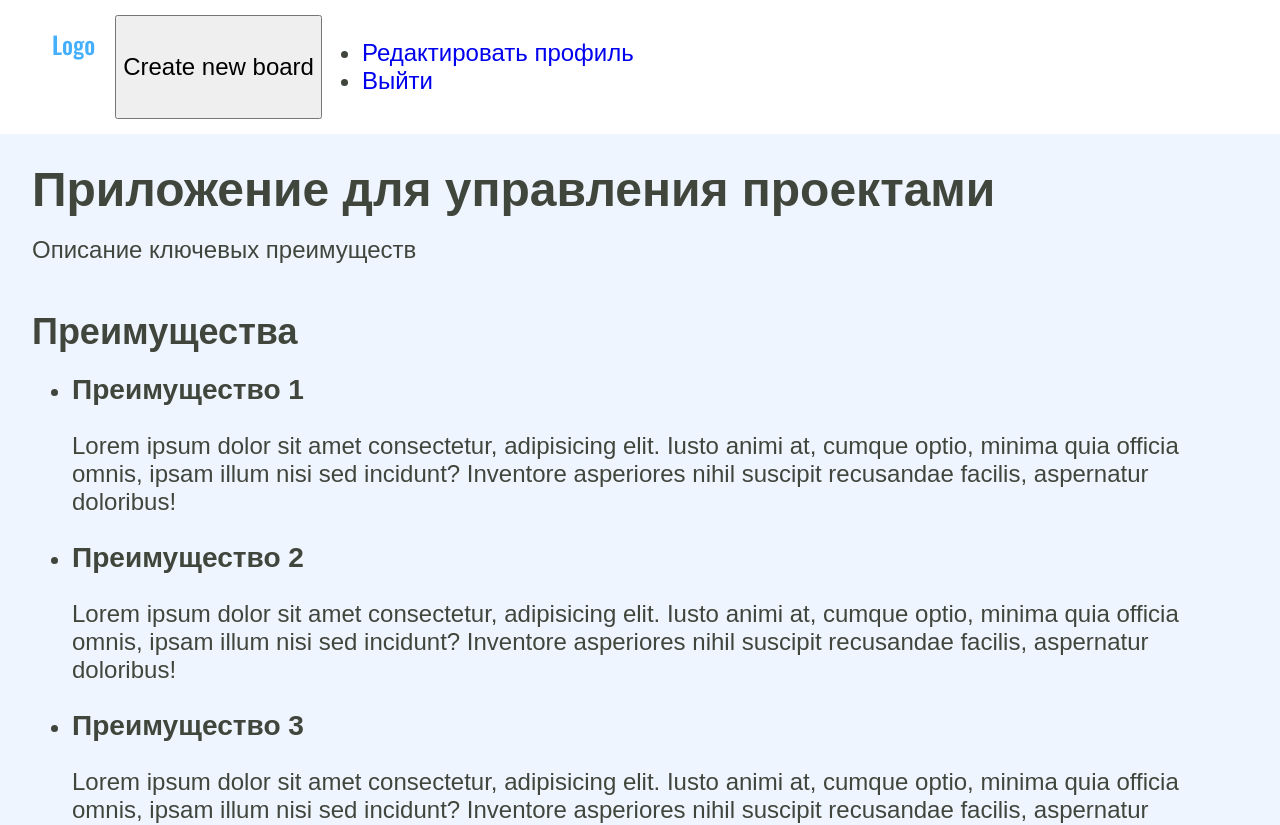
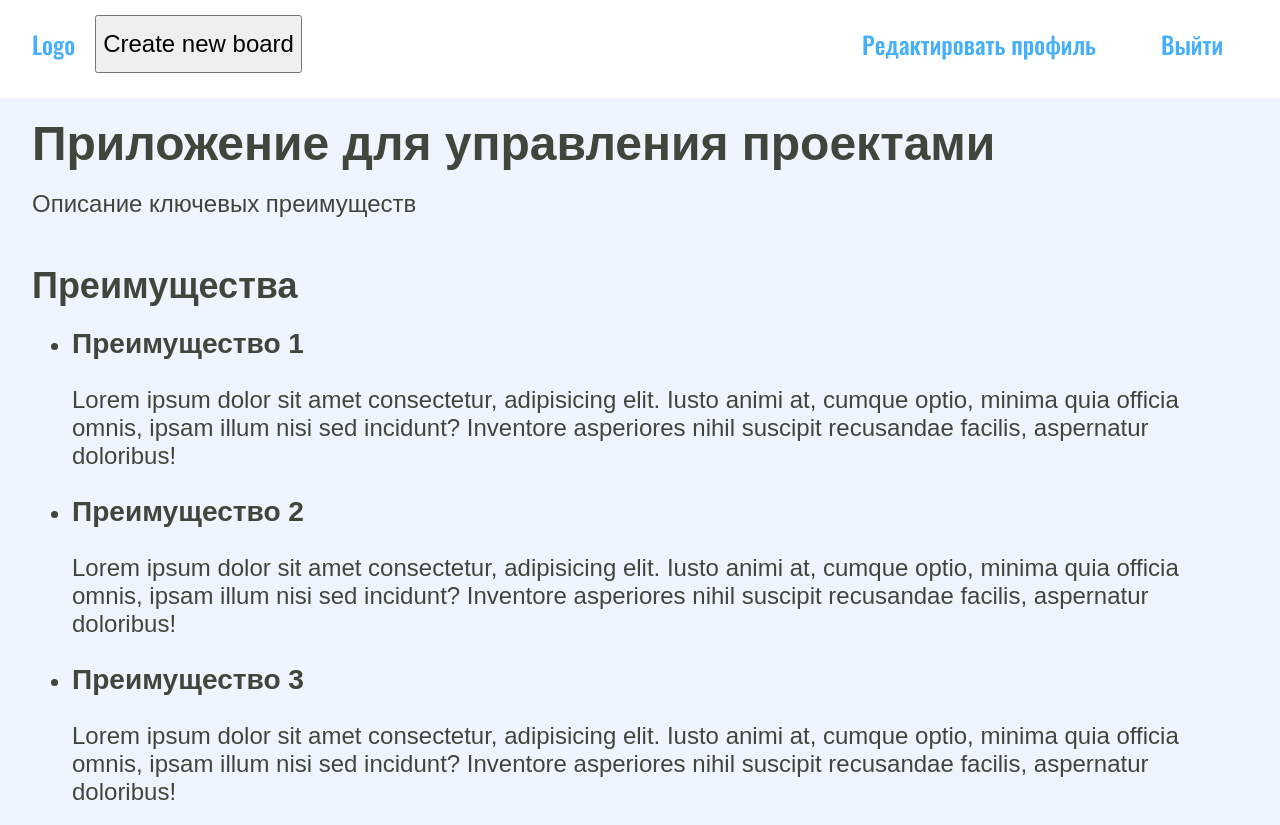
Before and after one commit to dino19981/RSS-project-management-app, a React (Create React App) app: page / in a window 1280 px wide. Shown: the top 825 px of the page. Built offline with nearby package versions, Linux system fonts and the light colour scheme.

Commit message:
feat: update navigation styles

```diff
--- /dev/null
+++ b/src/styles/sass/components/_user-nav.scss
@@ -0,0 +1,45 @@
+.user-nav {
+  margin-left: auto;
+}
+
+.user-nav__list, .header__menu {
+  display: flex;
+  flex-direction: row;
+  justify-content: space-between;
+
+  margin: 0;
+  padding: 0;
+  width: 100%;
+
+  list-style: none;
+
+  @media (min-width: $tablet-width) {
+    justify-content: start;
+  }
+}
+
+.user-nav__link {
+  @include nav-link
+}
+
+.user-nav__item {
+  &:first-child .user-nav__link {
+    margin-left: -12px;
+  }
+
+  &:last-child .user-nav__link {
+    margin-right: -12px;
+  }
+
+  @media (min-width: $tablet-width) {
+    margin-right: 25px;
+
+    &:first-child .user-nav__link {
+      margin-left: -20px;
+    }
+
+    &:last-child .user-nav__link {
+      margin-right: -20px;
+    }
+  }
+}
--- a/src/styles/sass/layout/_header.scss
+++ b/src/styles/sass/layout/_header.scss
@@ -1,61 +1,27 @@
-.header .header__container {
+.header {
+  background-color: $basic-white;
+}
+
+.header__container {
   display: flex;
   flex-direction: row;
   padding-top: 15px;
   padding-bottom: 15px;
-
   max-width: 100%;
-  width: 100%;
-  overflow: hidden;
-  background-color: $basic-white;
 
   @media (min-width: $tablet-width) {
     margin-bottom: 10px;
   }
 }
 
-.header__nav {
-  margin-left: auto;
-}
-
-.header__nav-list, .header__menu {
-  display: flex;
-  flex-direction: row;
-  justify-content: space-between;
-
-  margin: 0;
-  padding: 0;
-  width: 100%;
-
-  list-style: none;
-
-  @media (min-width: $tablet-width) {
-    justify-content: start;
-  }
-}
-
-.header__item {
-  &:first-child .header__link {
-    margin-left: -12px;
-  }
-
-  &:last-child .header__link {
-    margin-right: -12px;
-  }
-
-  @media (min-width: $tablet-width) {
-    margin-right: 25px;
-
-    &:first-child .header__link {
-      margin-left: -20px;
-    }
-
-    &:last-child .header__link {
-      margin-right: -20px;
-    }
-  }
-}
-
 .header__link {
   @include nav-link
 }
+
+.header__logo {
+  margin-left: -15px;
+
+   @media (min-width: $tablet-width) {
+    margin-left: -20px;
+  }
+}
--- a/src/styles/sass/main.scss
+++ b/src/styles/sass/main.scss
@@ -12,3 +12,4 @@
 @import "layout/_columns";
 
 // components
+@import "components/_user-nav";
```
Also changed, not shown: 1 other file (tests, documents, lock files or other folders).
